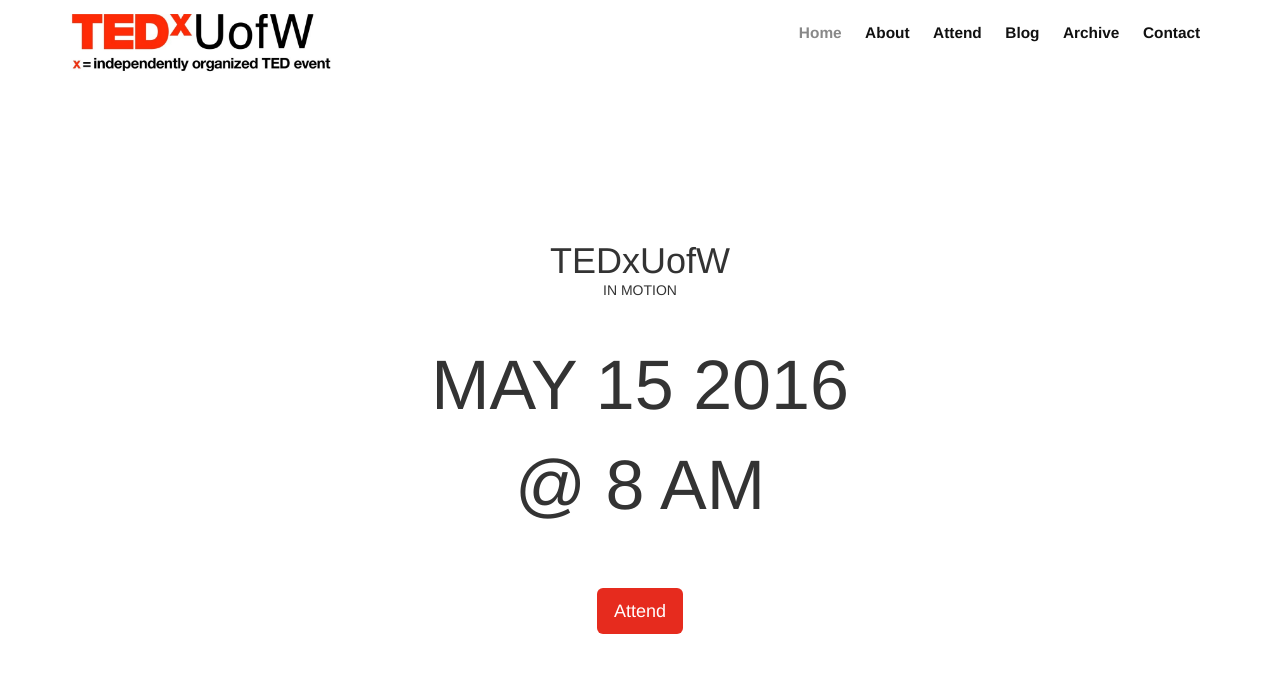
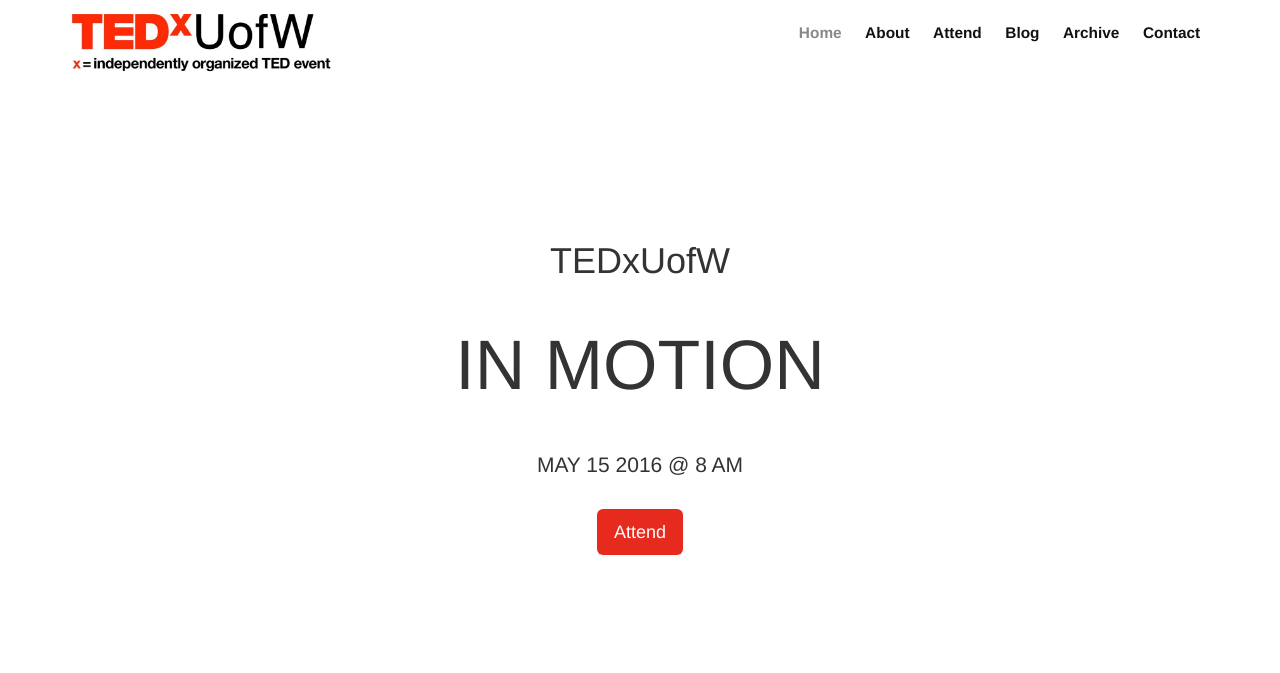
Before and after one commit to tedxuofw/website-2016, a Jekyll site: the page built from app/index.html, in a window 1280 px wide. Shown: the top 673 px of the page. Built offline with Jekyll 4.4.1, drawn with Linux system fonts in a browser that asks for light colours.

Commit message:
Fix regression with home page

```diff
--- a/app/index.html
+++ b/app/index.html
@@ -6,8 +6,8 @@
 <div class="home container center-focus-container">
     <div class="center-focus">
         <h1>TEDxUofW</h1>
-        <p class="tagline">IN MOTION</p>
-        <p class="main">MAY 15 2016 @ 8 AM</p>
+        <p class="main">IN MOTION</p>
+        <p class="date">MAY 15 2016 @ 8 AM</p>
         <a href="#" class="btn-lg btn-tedx btn">Attend</a>
     </div>
 </div>
```
